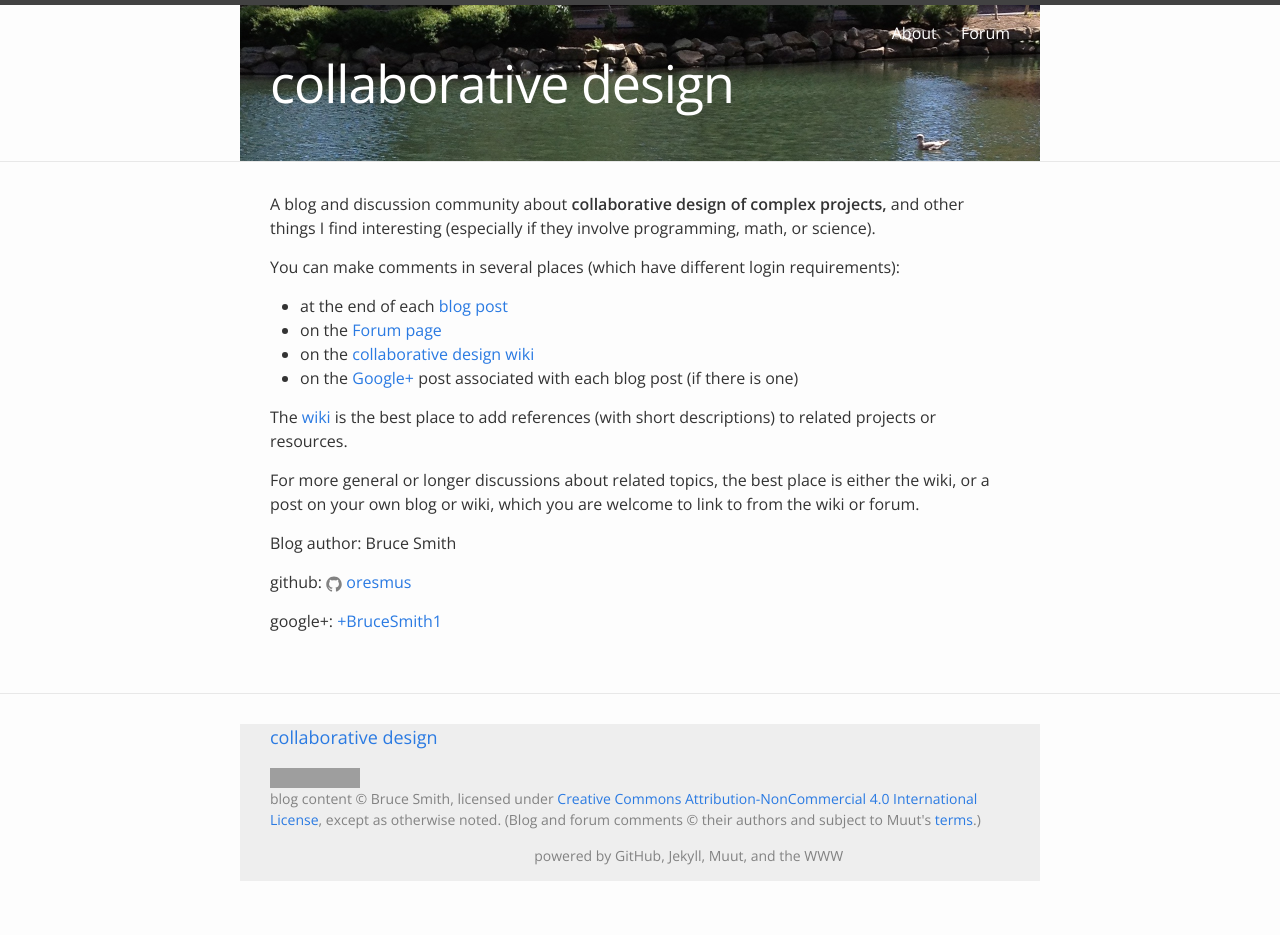
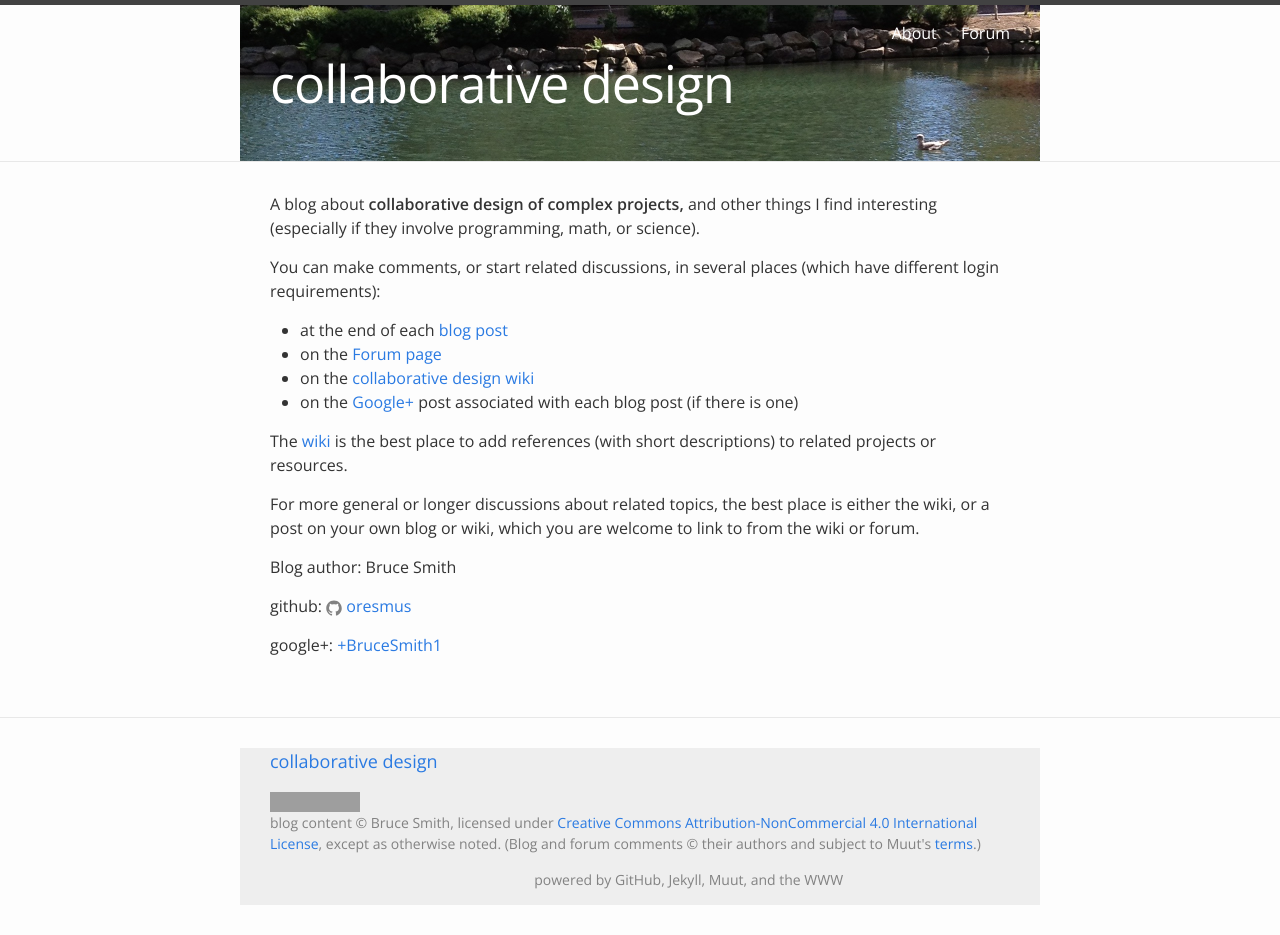
Before and after one commit to oresmus/oresmus.github.io, a Jekyll site: the page built from about.md, in a window 1280 px wide. Built offline with Jekyll 4.4.1, drawn with Linux system fonts in a browser that asks for light colours; before the commit the page ends 911 px from its top, so only the background shows below that; grey boxes are pictures that could not be loaded.

Commit message:
Update about.md

```diff
--- a/about.md
+++ b/about.md
@@ -6,10 +6,10 @@ permalink: /about/
 
 <!-- the following is a *modified* version of {{ site.description }} (sorry) -->
 
-A blog and discussion community about **collaborative design of complex projects,**
+A blog about **collaborative design of complex projects,**
 and other things I find interesting (especially if they involve programming, math, or science).
 
-You can make comments in several places (which have different login requirements):
+You can make comments, or start related discussions, in several places (which have different login requirements):
 
 * at the end of each [blog post](/)
 * on the [Forum page]( /forum )
```
